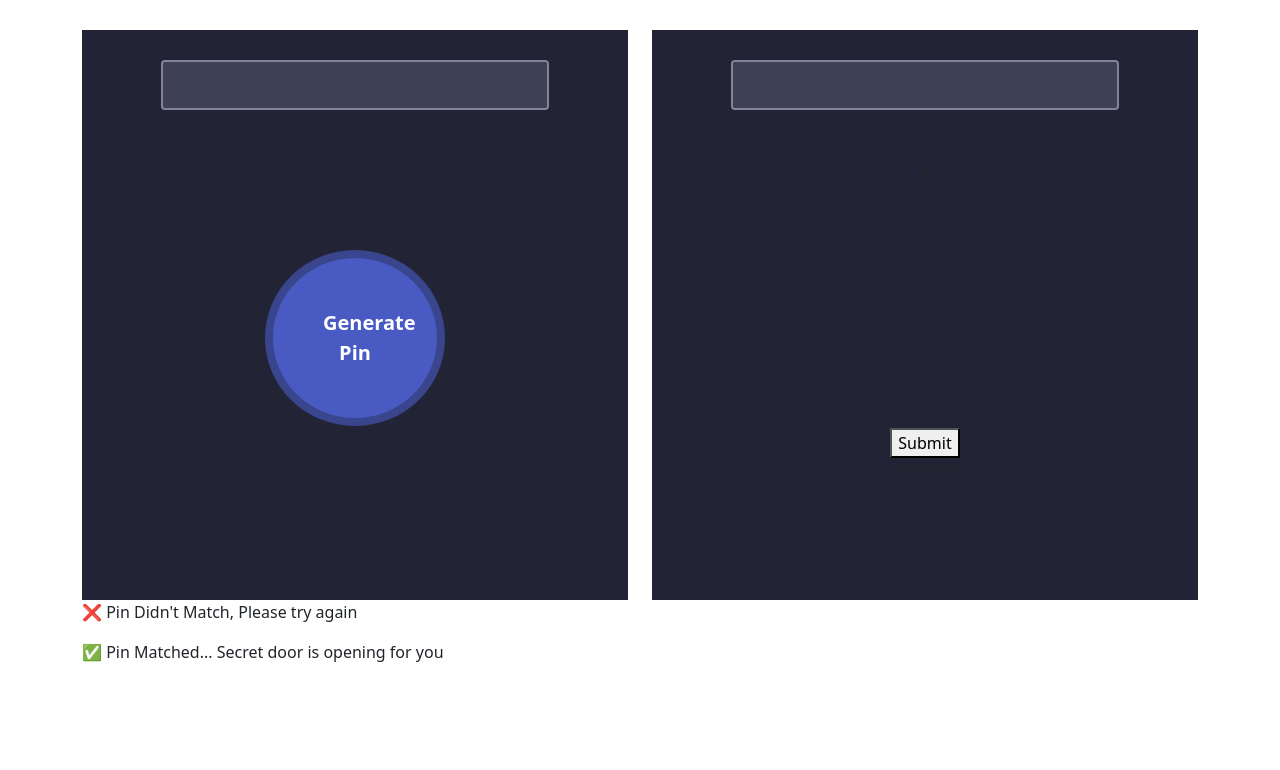
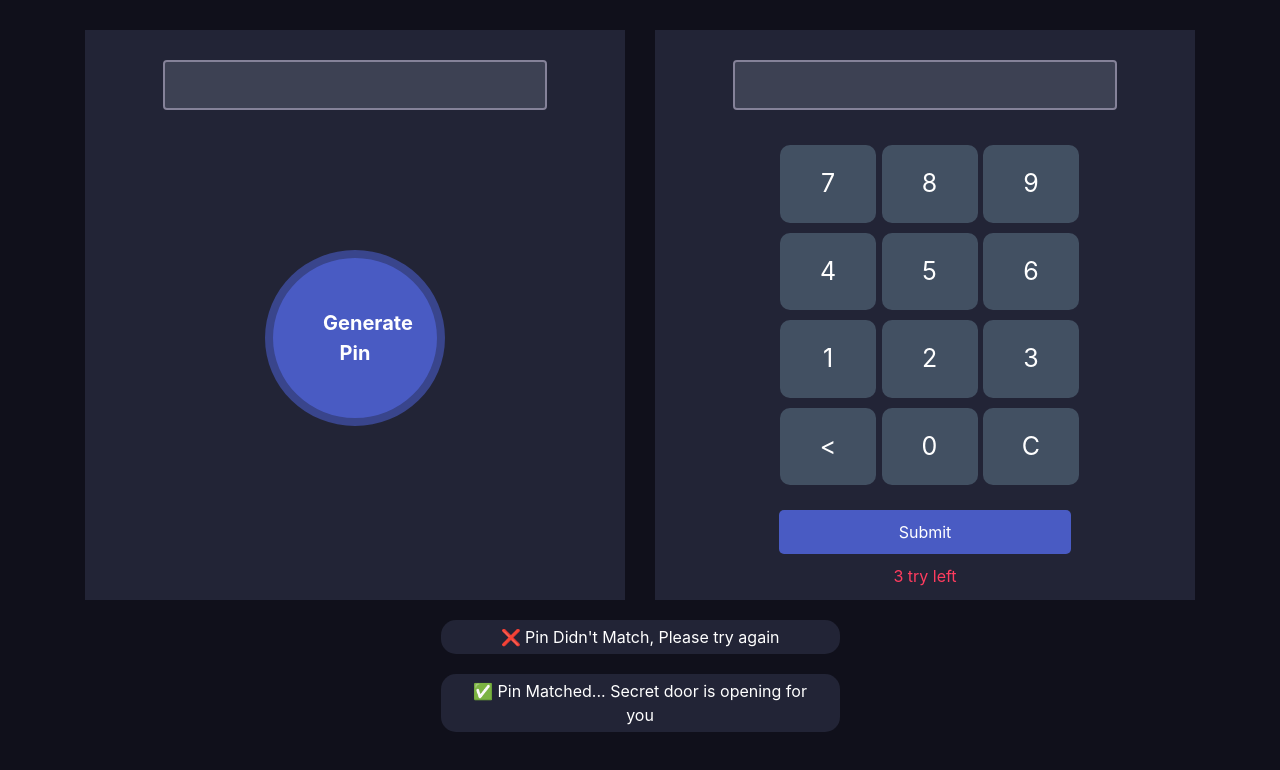
Before and after one commit to SHAHRIAR-SO/pin-generator, a plain HTML site: page index.html in a window 1280 px wide. Drawn offline with nearby package versions, Linux system fonts and the light colour scheme.

Commit message:
calculator button added

```diff
--- a/index.html
+++ b/index.html
@@ -1,67 +1,63 @@
 <!DOCTYPE html>
 <html lang="en">
+
 <head>
     <meta charset="UTF-8">
-    <meta http-equiv="X-UA-Compatible" content="IE=edge">
     <meta name="viewport" content="width=device-width, initial-scale=1.0">
-    <title>pin generator</title>
+    <title>Pin Generator</title>
+    <link rel="stylesheet" href="https://stackpath.bootstrapcdn.com/bootstrap/4.5.0/css/bootstrap.min.css"
+        integrity="sha384-9aIt2nRpC12Uk9gS9baDl411NQApFmC26EwAOH8WgZl5MYYxFfc+NcPb1dKGj7Sk" crossorigin="anonymous">
     <link rel="stylesheet" href="style.css">
-    <link href="https://cdn.jsdelivr.net/npm/bootstrap@5.0.2/dist/css/bootstrap.min.css" rel="stylesheet" integrity="sha384-EVSTQN3/azprG1Anm3QDgpJLIm9Nao0Yz1ztcQTwFspd3yD65VohhpuuCOmLASjC" crossorigin="anonymous">
 </head>
+
 <body>
     <div class="container">
         <div class="row">
             <div class="col-md-6">
                 <div class="pin-generator half-width">
-                    <input class="form-control" type="text">
-                    <button class="generate-btn">Generate Pin</button>
+                    <input id="display-pin" class="form-control" type="text">
+                    <button onclick="generatePin()" class="generate-btn">Generate Pin</button>
                 </div>
             </div>
-
             <div class="col-md-6">
                 <div class="input-section half-width">
-                    <input class="form-control" type="text">
+                    <input id="typed-numbers" class="form-control" type="text">
                     <div class="numbers">
-                        <div class="calc-body">
-                            <!--number:9-7-->
+                        <div id="key-pad" class="calc-body">
                             <div class="calc-button-row">
                                 <div class="button">7</div>
                                 <div class="button">8</div>
                                 <div class="button">9</div>
                             </div>
-                            <!---number:4-6-->
                             <div class="calc-button-row">
                                 <div class="button">4</div>
                                 <div class="button">5</div>
                                 <div class="button">6</div>
                             </div>
-                         <!-- number:1-3-->
                             <div class="calc-button-row">
                                 <div class="button">1</div>
                                 <div class="button">2</div>
                                 <div class="button">3</div>
                             </div>
-                            <!--number:&,0,c-->
                             <div class="calc-button-row">
                                 <div class="button">&lt;</div>
                                 <div class="button">0</div>
                                 <div class="button">C</div>
                             </div>
-                            <!--submit button-->
                             <div>
-                                <button type="submit" class="submit-btn">Submit</button>
+                                <button onclick="verifyPin()" type="submit" class="submit-btn">Submit</button>
                                 <p class="action-left">3 try left</p>
                             </div>
                         </div>
                     </div>
                 </div>
             </div>
-        <!--messege print-->
             <div class="notify-section">
-            <p class="notify">❌ Pin Didn't Match, Please try again</p>
-            <p class="notify">✅ Pin Matched... Secret door is opening for you</p>
+                <p id="notify-fail" class="notify">❌ Pin Didn't Match, Please try again</p>
+                <p id="notify-success" class="notify">✅ Pin Matched... Secret door is opening for you</p>
             </div>
         </div>
+        <script src="js/app.js"></script>
+</body>
 
-</body>
 </html>
--- a/style.css
+++ b/style.css
@@ -48,3 +48,57 @@ input[type='text']:focus {
 .numbers {
     margin: 30px 0;
 }
+
+.calc-typed {
+    margin-top: 20px;
+    font-size: 45px;
+    text-align: right;
+    color: #fff;
+    }
+
+    .calc-button-row {
+    width: 100%;
+    }
+
+    .button {
+    width: 20%;
+    background: #425062;
+    color: #fff;
+    padding: 20px 0;
+    margin: 5px;
+    display: inline-block;
+    font-size: 25px;
+    text-align: center;
+    vertical-align: middle;
+    margin-right: -4px;
+    border-radius: 10px;
+    cursor: pointer;
+    }
+    .blink-me {
+    color: #E0B612;
+    }
+    .submit-btn {
+        border: none;
+        margin-top: 20px;
+        padding: 10px 120px;
+        border-radius: 5px;
+        background: #495BC3;
+        color: #fff;
+    }
+    .notify {
+        color: #fff;
+        text-align: center;
+        margin: 0 auto;
+        background: #222436;
+        margin-top: 20px;
+        border-radius: 15px;
+        padding: 5px 20px;
+    }
+    .notify-section{
+        width: 35%;
+        margin: 0 auto;
+    }
+    .action-left {
+        color: #FF3C5F;
+        margin-top: 10px;
+    }
```
Lines whose indentation alone changed are shown as unchanged.
